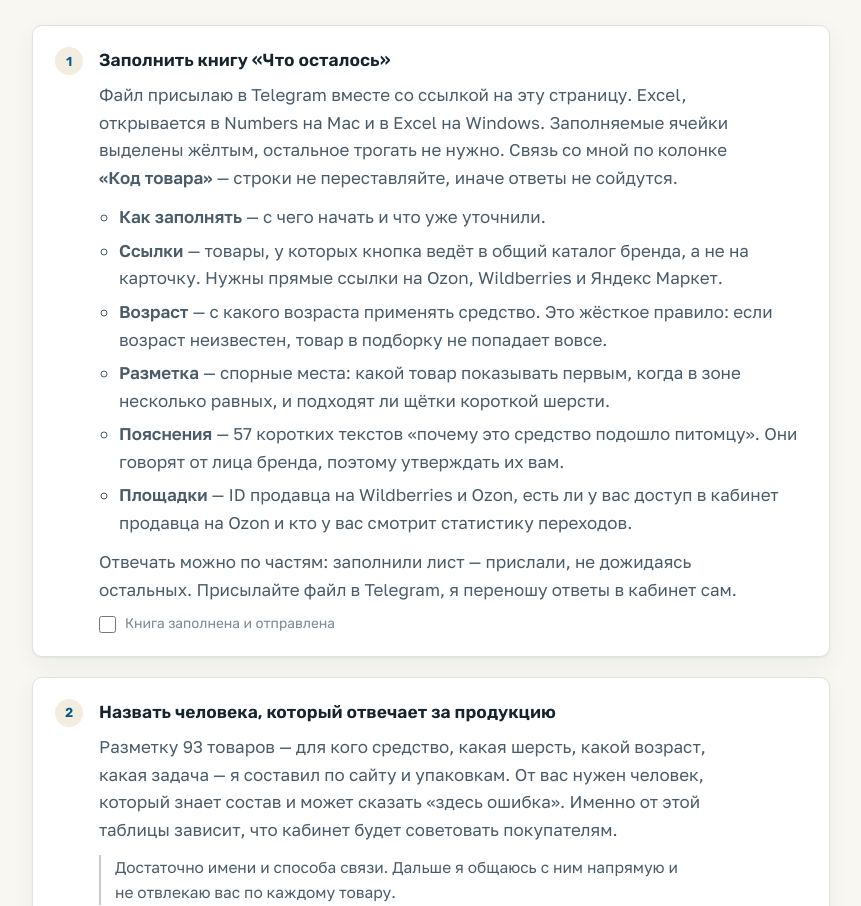
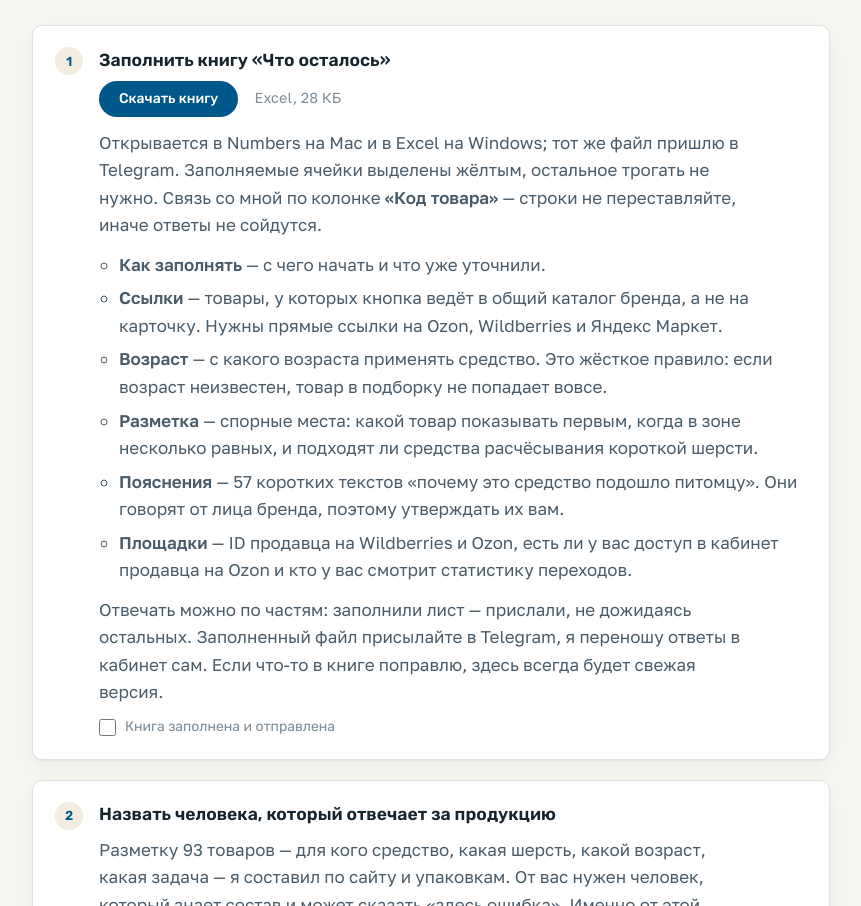
Before and after one commit to postnikovpato-code/zoorik, a plain HTML site: page zapusk/index.html in a window 1280 px wide. Shown: the part 3948-4854 px from the top of the page, without its empty margins (350-1211 px from the left). Drawn offline with Linux system fonts and the light colour scheme.

Commit message:
Страница до запуска: книга прикреплена файлом

```diff
--- a/assets/style.css
+++ b/assets/style.css
@@ -307,6 +307,9 @@ a:focus-visible,button:focus-visible,input:focus-visible{outline:2px solid var(-
   padding:9px 20px;cursor:pointer;
 }
 .copy:hover{background:var(--blue-dark)}
+a.copy{display:inline-block;text-decoration:none;line-height:1.25}
+a.copy:hover{color:#fff}
+.filemeta{font-size:14.5px;color:var(--ink-faint);margin-left:12px}
 .copy[data-state="ok"]{background:var(--ok)}
 .status{font-size:14px;color:var(--ok);font-family:Rubik,sans-serif}
 
--- a/zapusk/index.html
+++ b/zapusk/index.html
@@ -153,8 +153,9 @@
         <li class="step">
           <h3>Заполнить книгу «Что осталось»</h3>
           <div class="body">
-            <p>Файл присылаю в Telegram вместе со ссылкой на эту страницу.
-               Excel, открывается в Numbers на Mac и в Excel на Windows.
+            <p><a class="copy" href="files/zoorik-chto-ostalos.xlsx" download>Скачать книгу</a>
+               <span class="filemeta">Excel, 28 КБ</span></p>
+            <p>Открывается в Numbers на Mac и в Excel на Windows; тот же файл пришлю в Telegram.
                Заполняемые ячейки выделены жёлтым, остальное трогать не нужно.
                Связь со мной по колонке <b>«Код товара»</b> — строки не переставляйте,
                иначе ответы не сойдутся.</p>
@@ -165,14 +166,15 @@
               <li><b>Возраст</b> — с какого возраста применять средство. Это жёсткое правило:
                   если возраст неизвестен, товар в подборку не попадает вовсе.</li>
               <li><b>Разметка</b> — спорные места: какой товар показывать первым, когда в зоне
-                  несколько равных, и подходят ли щётки короткой шерсти.</li>
+                  несколько равных, и подходят ли средства расчёсывания короткой шерсти.</li>
               <li><b>Пояснения</b> — 57 коротких текстов «почему это средство подошло питомцу».
                   Они говорят от лица бренда, поэтому утверждать их вам.</li>
               <li><b>Площадки</b> — ID продавца на Wildberries и Ozon, есть ли у вас доступ
                   в кабинет продавца на Ozon и кто у вас смотрит статистику переходов.</li>
             </ul>
             <p>Отвечать можно по частям: заполнили лист — прислали, не дожидаясь остальных.
-               Присылайте файл в Telegram, я переношу ответы в кабинет сам.</p>
+               Заполненный файл присылайте в Telegram, я переношу ответы в кабинет сам.
+               Если что-то в книге поправлю, здесь всегда будет свежая версия.</p>
           </div>
           <label class="check"><input type="checkbox" data-k="tov1"> Книга заполнена и отправлена</label>
         </li>
```
Also changed, not shown: 1 other file.
